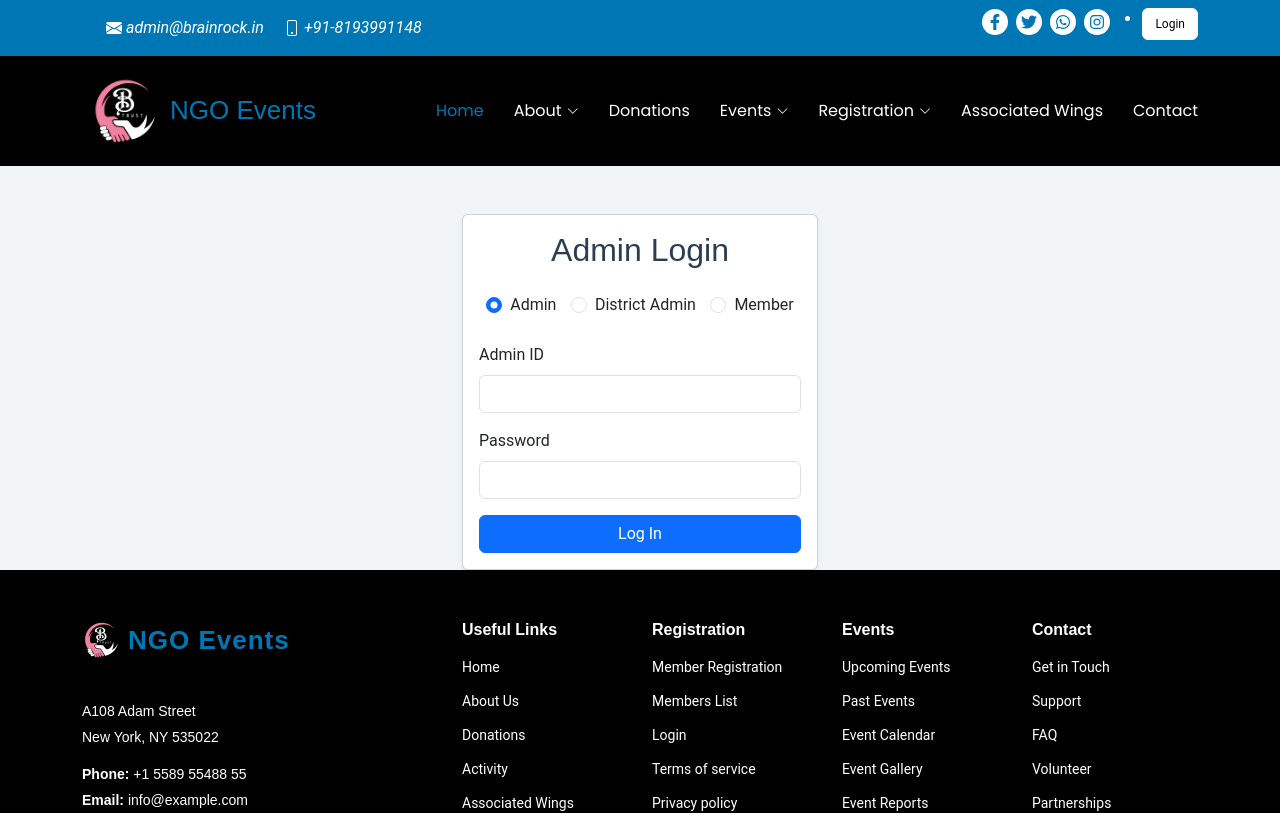
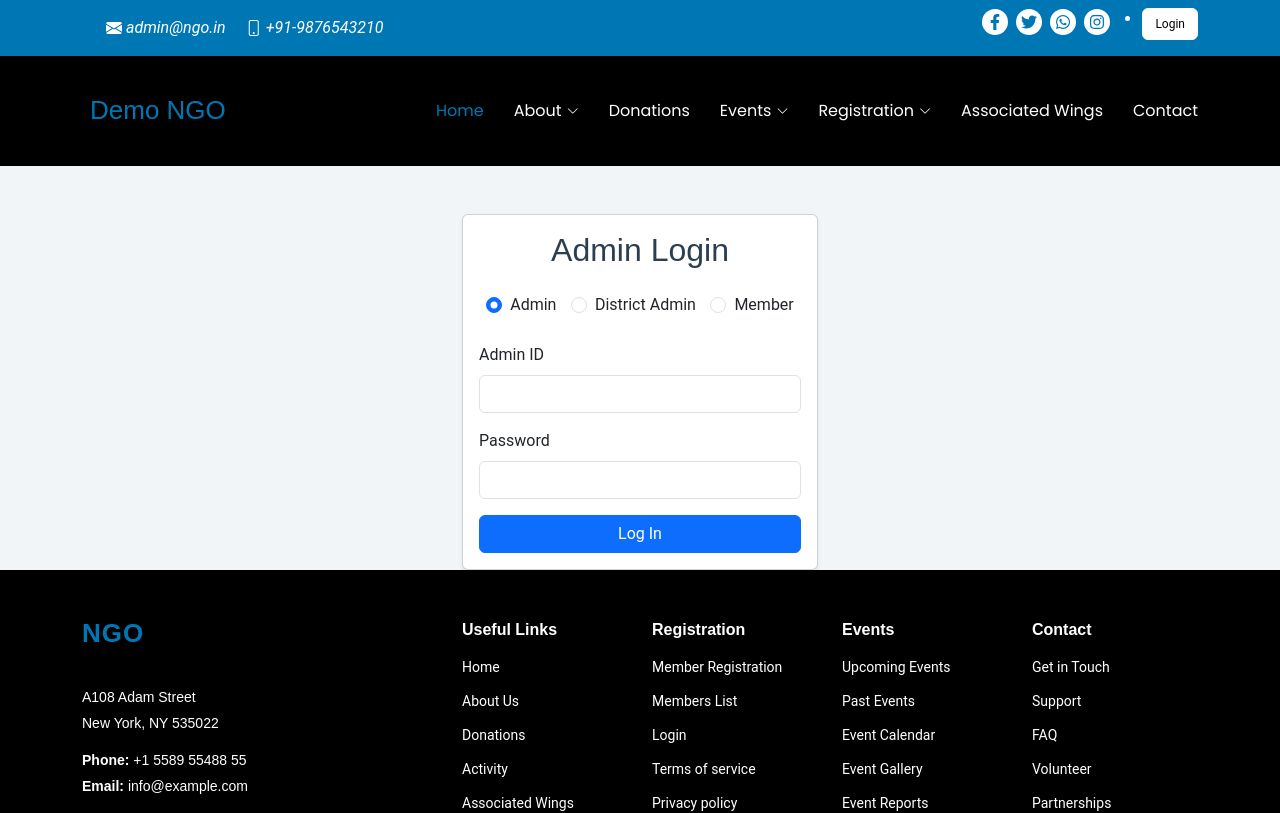
Before and after one commit to shanukamboj98/society, a React (Create React App) app: page /ngoproject/Login in a window 1280 px wide. Shown: the top 813 px of the page. Built offline with nearby package versions, Linux system fonts and the light colour scheme.

Commit message:
dome chnages

```diff
--- a/src/componets/footer/Footer.js
+++ b/src/componets/footer/Footer.js
@@ -21,8 +21,8 @@ function Footer() {
         <div className="row gy-4">
           <div className="col-lg-4 col-md-6 footer-about">
             <Link to="/" className="logo d-flex align-items-center">
-              <img src={EventLogo} alt="logo" className="logo-wecd" />
-              <span className="sitename" style={{ color: '#ffffff' }}>NGO Events</span>
+              {/* <img src={EventLogo} alt="logo" className="logo-wecd" /> */}
+              <span className="sitename" style={{ color: '#ffffff' }}>NGO</span>
             </Link>
             <div className="footer-contact pt-3">
               <p style={{ color: '#ffffff' }}>A108 Adam Street</p>
--- a/src/componets/navbar/NavBar.js
+++ b/src/componets/navbar/NavBar.js
@@ -24,8 +24,8 @@ function NavBar() {
       <div className='top-nav d-flex align-items-center'>
         <Container className='container-fluid container-xl d-flex justify-content-center justify-content-md-between'>
           <div className='d-flex align-items-center'>
-            <i className="bi bi-envelope-fill d-flex align-items-center ms-4 mx-3"><span className='mx-1'> admin@brainrock.in</span></i>
-            <i className="bi bi-phone d-flex align-items-center"><span className='mx-1'>+91-8193991148</span></i>
+            <i className="bi bi-envelope-fill d-flex align-items-center ms-4 mx-3"><span className='mx-1'> admin@ngo.in</span></i>
+            <i className="bi bi-phone d-flex align-items-center"><span className='mx-1'>+91-9876543210</span></i>
           </div>
           <div className='social-links d-none d-md-flex align-items-center'>
             <ul className="event-social-link">
@@ -68,8 +68,8 @@ function NavBar() {
         <header id="header" className={`header d-flex align-items-center sticky-top ${isMenuOpen ? 'mobile-nav-active' : ''}`}>
           <div className="header-container container-fluid container-xl position-relative d-flex align-items-center justify-content-end">
             <Link to="/" className="logo d-flex align-items-center me-auto">
-              <img src={EventLogo} alt="logo" className="logo-wecd" />
-              <h1 className="sitename">NGO Events</h1>
+              {/* <img src={EventLogo} alt="logo" className="logo-wecd" /> */}
+              <h1 className="sitename">Demo NGO</h1>
             </Link>
             <nav id="navmenu" className={`navmenu ${isMenuOpen ? 'navmenu-active' : ''}`}>
               <ul>
--- a/src/componets/pages/ContactUs.js
+++ b/src/componets/pages/ContactUs.js
@@ -157,17 +157,7 @@ function ContactUs() {
           ) : companyData ? (
             <Card className="company-details-card h-100">
               <Card.Body className="p-4">
-                <div className="text-center mb-4">
-                  {companyData.logo && (
-                    <Image
-                      src={`https://mahadevaaya.com/eventmanagement/eventmanagement_backend${companyData.logo}`}
-                      alt={`${companyData.company_name} Logo`}
-                      className="company-logo mb-3"
-                      style={{ maxWidth: '200px', maxHeight: '150px' }}
-                    />
-                  )}
-                  <h3 className="company-name">{companyData.company_name}</h3>
-                </div>
+
 
                 <div className="company-info">
                   <div className="info-item mb-3">
```
Also changed, not shown: src/assets/css/mainstyle.css, src/assets/images/bg-img-d.jpg (added), 1 other file (tests, documents, lock files or other folders).
